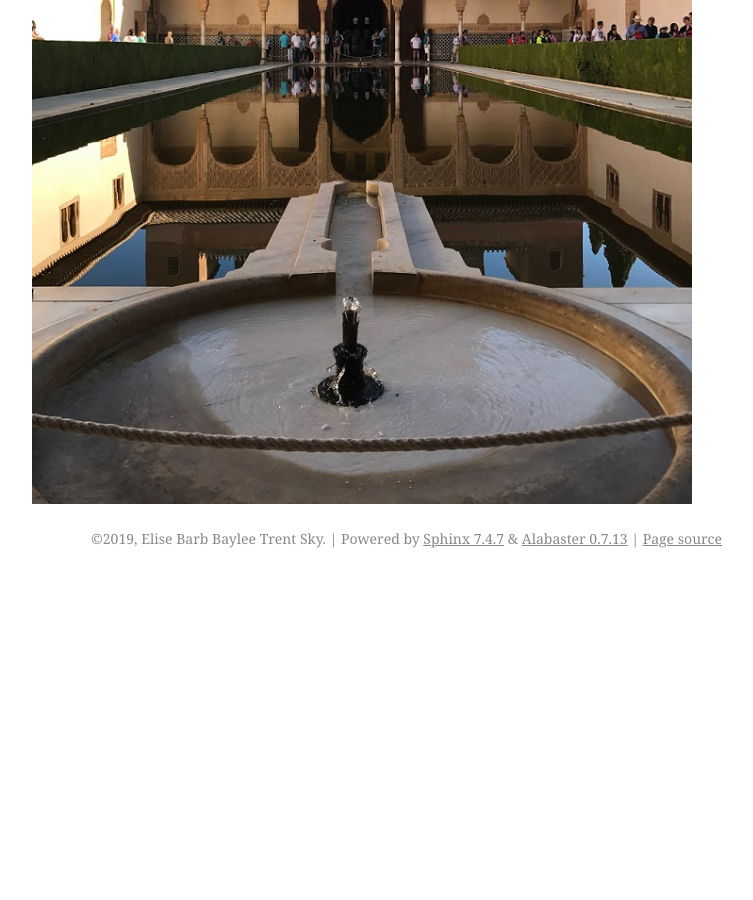
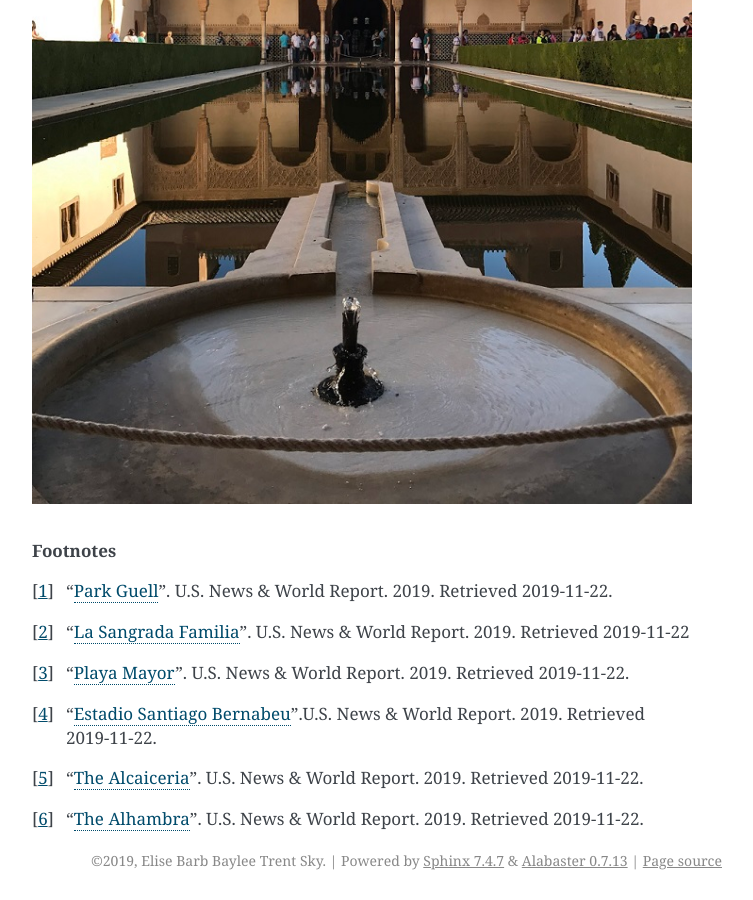
Before and after one commit to EliTaue/traveldestinations, a Sphinx documentation site: the page built from source/spain_travel.rst, in a window 1280 px wide and 900 px high, scrolled down 5598 px. Shown: the whole window, without its empty margins (388-1141 px from the left). Built offline with Sphinx 7.4.7, drawn with Linux system fonts in a browser that asks for light colours; pages that are not in the unit, such as notebooks, are missing from menus; before the commit the page ends 6176 px from its top, so only the background shows below that.

Commit message:
Added footnotes to spain pages.

```diff
--- a/source/spain_travel.rst
+++ b/source/spain_travel.rst
@@ -104,6 +104,15 @@ The Alhambra
 As one of the most visited spots in Spain,
 the Alhambra serves the tourist, the history
 and architecture folk with a royal background
-and the ability to walk through it for hours.
+and the ability to walk through it for hours. [#f6]_
 
 .. image:: s_alhambra1.jpg
+
+.. rubric:: Footnotes
+
+.. [#f1] "`Park Guell <https://travel.usnews.com/Barcelona_Spain/Things_To_Do/Guell_Park_Parc_Guell_26913/>`_". U.S. News & World Report. 2019. Retrieved 2019-11-22.
+.. [#f2] "`La Sangrada Familia <https://travel.usnews.com/Barcelona_Spain/Things_To_Do/Church_of_the_Sacred_Family_Templo_Expiatorio_de_la_Sagrada_Familia_26915/>`_". U.S. News & World Report. 2019. Retrieved 2019-11-22
+.. [#f3] "`Playa Mayor <https://travel.usnews.com/Madrid_Spain/Things_To_Do/Plaza_Mayor_25370/>`_". U.S. News & World Report. 2019. Retrieved 2019-11-22.
+.. [#f4] "`Estadio Santiago Bernabeu <https://travel.usnews.com/Madrid_Spain/Things_To_Do/Bernabeu_Stadium_Estadio_Santiago_Bernabeu_25383/>`_".U.S. News & World Report. 2019. Retrieved 2019-11-22.
+.. [#f5] "`The Alcaiceria <https://travel.usnews.com/Granada_Spain/Things_To_Do/The_Alcaiceria_63419/>`_".  U.S. News & World Report. 2019. Retrieved 2019-11-22.
+.. [#f6] "`The Alhambra <https://travel.usnews.com/Granada_Spain/Things_To_Do/The_Alhambra_63420/>`_". U.S. News & World Report. 2019. Retrieved 2019-11-22.
```
Also changed, not shown: other parts of source/spain_travel.rst (+5 -5 lines), source/spain_culture.rst (+15 -11 lines), source/spain_famouspeople.rst (+9 -3 lines), source/spain_food.rst (+14 -10 lines).
